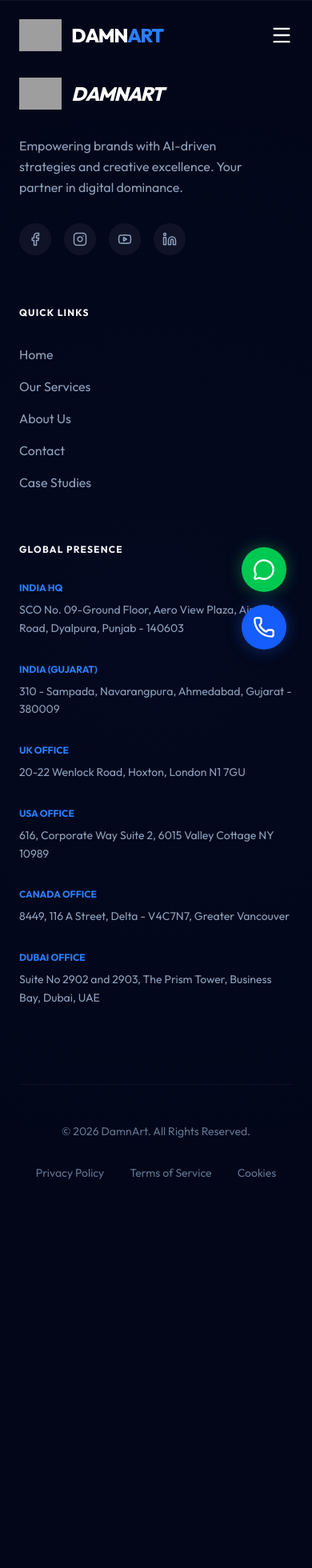
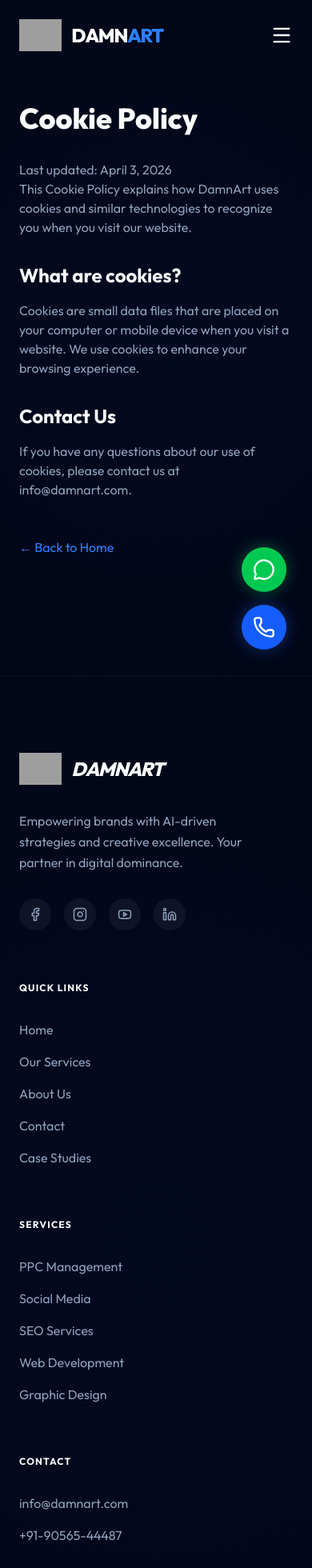
Before and after one commit to rounakdutta121/damnartusa, a React (Vite) app: page /cookies in a window 390 px wide. Shown: the top 1960 px of the page at 80% size. Before the commit the page ends 1572 px from the top, so only its background shows below. Built offline with nearby package versions, Linux system fonts and the light colour scheme; grey boxes are pictures that could not be loaded.

Commit message:
Fix footer links and add legal pages
- Update Footer to use Link for all navigation
- Add Services and Contact sections to Footer
- Fix email and phone links with mailto and tel
- Create Privacy, Terms, Cookies pages
- Add routes for legal pages
- Update sitemap with new pages

```diff
--- a/src/App.tsx
+++ b/src/App.tsx
@@ -22,6 +22,9 @@ const PayPerValidLead = lazy(() => import('./pages/PayPerValidLead'));
 const InfluencerMarketing = lazy(() => import('./pages/InfluencerMarketing'));
 const Blogs = lazy(() => import('./pages/Blogs'));
 const BlogDetail = lazy(() => import('./pages/BlogDetail'));
+const Privacy = lazy(() => import('./pages/Privacy'));
+const Terms = lazy(() => import('./pages/Terms'));
+const Cookies = lazy(() => import('./pages/Cookies'));
 
 const ScrollToTop = () => {
   const { pathname, hash } = useLocation();
@@ -96,6 +99,9 @@ export default function App() {
               <Route path="/influencer-marketing" element={<InfluencerMarketing />} />
               <Route path="/blogs" element={<Blogs />} />
               <Route path="/blog/:slug" element={<BlogDetail />} />
+              <Route path="/privacy" element={<Privacy />} />
+              <Route path="/terms" element={<Terms />} />
+              <Route path="/cookies" element={<Cookies />} />
             </Routes>
           </Suspense>
         </main>
--- a/src/components/Footer.tsx
+++ b/src/components/Footer.tsx
@@ -9,10 +9,10 @@ export const Footer = () => {
       <div className="max-w-7xl mx-auto px-6">
         <div className="grid grid-cols-1 md:grid-cols-2 lg:grid-cols-4 gap-16 mb-24">
           <div className="space-y-8">
-            <div className="flex items-center gap-3">
+            <Link to="/" className="flex items-center gap-3">
               <img src={ASSETS.logo} alt="DamnArt Logo" width="100" height="100" loading="lazy" className="h-10 w-auto object-contain" referrerPolicy="no-referrer" />
               <span className="text-2xl font-black text-white tracking-tighter italic uppercase">DamnArt</span>
-            </div>
+            </Link>
             <p className="text-slate-400 leading-relaxed max-w-xs">
               Empowering brands with AI-driven strategies and creative excellence. Your partner in digital dominance.
             </p>
@@ -45,36 +45,40 @@ export const Footer = () => {
               <li><Link to="/services" className="hover:text-blue-500 transition-colors">Our Services</Link></li>
               <li><Link to="/about" className="hover:text-blue-500 transition-colors">About Us</Link></li>
               <li><Link to="/contact" className="hover:text-blue-500 transition-colors">Contact</Link></li>
-              <li><a href="/#blogs" className="hover:text-blue-500 transition-colors">Case Studies</a></li>
+              <li><Link to="/blogs" className="hover:text-blue-500 transition-colors">Case Studies</Link></li>
             </ul>
           </div>
 
-          <div className="lg:col-span-2">
-            <h3 className="text-white font-bold mb-8 uppercase tracking-widest text-xs">Global Presence</h3>
-            <div className="grid grid-cols-1 md:grid-cols-2 gap-8">
-              {[
-                { title: "India HQ", address: "SCO No. 09-Ground Floor, Aero View Plaza, Airport Road, Dyalpura, Punjab - 140603" },
-                { title: "India (Gujarat)", address: "310 - Sampada, Navarangpura, Ahmedabad, Gujarat - 380009" },
-                { title: "UK Office", address: "20-22 Wenlock Road, Hoxton, London N1 7GU" },
-                { title: "USA Office", address: "616, Corporate Way Suite 2, 6015 Valley Cottage NY 10989" },
-                { title: "Canada Office", address: "8449, 116 A Street, Delta - V4C7N7, Greater Vancouver" },
-                { title: "Dubai Office", address: "Suite No 2902 and 2903, The Prism Tower, Business Bay, Dubai, UAE" }
-              ].map((office, idx) => (
-                <div key={idx} className="space-y-2">
-                  <p className="text-blue-500 font-bold text-xs uppercase">{office.title}</p>
-                  <p className="text-slate-400 text-sm leading-relaxed">{office.address}</p>
-                </div>
-              ))}
-            </div>
+          <div>
+            <h3 className="text-white font-bold mb-8 uppercase tracking-widest text-xs">Services</h3>
+            <ul className="space-y-4 text-slate-400">
+              <li><Link to="/ppc" className="hover:text-blue-500 transition-colors">PPC Management</Link></li>
+              <li><Link to="/smm" className="hover:text-blue-500 transition-colors">Social Media</Link></li>
+              <li><Link to="/seo" className="hover:text-blue-500 transition-colors">SEO Services</Link></li>
+              <li><Link to="/web-development" className="hover:text-blue-500 transition-colors">Web Development</Link></li>
+              <li><Link to="/graphic-design" className="hover:text-blue-500 transition-colors">Graphic Design</Link></li>
+            </ul>
+          </div>
+
+          <div>
+            <h3 className="text-white font-bold mb-8 uppercase tracking-widest text-xs">Contact</h3>
+            <ul className="space-y-4 text-slate-400">
+              <li className="hover:text-blue-500 transition-colors cursor-pointer">
+                <a href="mailto:info@damnart.com" className="hover:text-blue-500 transition-colors">info@damnart.com</a>
+              </li>
+              <li className="hover:text-blue-500 transition-colors cursor-pointer">
+                <a href="tel:+919056544487" className="hover:text-blue-500 transition-colors">+91-90565-44487</a>
+              </li>
+            </ul>
           </div>
         </div>
 
         <div className="pt-12 border-t border-white/5 flex flex-col md:flex-row justify-between items-center gap-8 text-sm text-slate-500">
           <p>© 2026 DamnArt. All Rights Reserved.</p>
           <div className="flex gap-8">
-            <a href="#" className="hover:text-white transition-colors">Privacy Policy</a>
-            <a href="#" className="hover:text-white transition-colors">Terms of Service</a>
-            <a href="#" className="hover:text-white transition-colors">Cookies</a>
+            <Link to="/privacy" className="hover:text-white transition-colors">Privacy Policy</Link>
+            <Link to="/terms" className="hover:text-white transition-colors">Terms of Service</Link>
+            <Link to="/cookies" className="hover:text-white transition-colors">Cookies</Link>
           </div>
         </div>
       </div>
--- /dev/null
+++ b/src/pages/Cookies.tsx
@@ -0,0 +1,22 @@
+import { Link } from 'react-router-dom';
+
+export default function Cookies() {
+  return (
+    <div className="min-h-screen pt-32 pb-16 section-dark">
+      <div className="max-w-4xl mx-auto px-6">
+        <h1 className="text-4xl md:text-5xl font-black text-white mb-8">Cookie Policy</h1>
+        <div className="prose prose-invert prose-lg max-w-none text-slate-400">
+          <p>Last updated: April 3, 2026</p>
+          <p>This Cookie Policy explains how DamnArt uses cookies and similar technologies to recognize you when you visit our website.</p>
+          <h2 className="text-2xl font-bold text-white mt-8 mb-4">What are cookies?</h2>
+          <p>Cookies are small data files that are placed on your computer or mobile device when you visit a website. We use cookies to enhance your browsing experience.</p>
+          <h2 className="text-2xl font-bold text-white mt-8 mb-4">Contact Us</h2>
+          <p>If you have any questions about our use of cookies, please contact us at info@damnart.com.</p>
+        </div>
+        <div className="mt-12">
+          <Link to="/" className="text-blue-500 hover:text-blue-400">← Back to Home</Link>
+        </div>
+      </div>
+    </div>
+  );
+}
--- /dev/null
+++ b/src/pages/Privacy.tsx
@@ -0,0 +1,20 @@
+import { Link } from 'react-router-dom';
+
+export default function Privacy() {
+  return (
+    <div className="min-h-screen pt-32 pb-16 section-dark">
+      <div className="max-w-4xl mx-auto px-6">
+        <h1 className="text-4xl md:text-5xl font-black text-white mb-8">Privacy Policy</h1>
+        <div className="prose prose-invert prose-lg max-w-none text-slate-400">
+          <p>Last updated: April 3, 2026</p>
+          <p>DamnArt respects your privacy and is committed to protecting your personal data. This privacy policy will inform you about how we look after your personal data when you visit our website.</p>
+          <h2 className="text-2xl font-bold text-white mt-8 mb-4">Contact Us</h2>
+          <p>If you have any questions about this privacy policy, please contact us at info@damnart.com.</p>
+        </div>
+        <div className="mt-12">
+          <Link to="/" className="text-blue-500 hover:text-blue-400">← Back to Home</Link>
+        </div>
+      </div>
+    </div>
+  );
+}
--- /dev/null
+++ b/src/pages/Terms.tsx
@@ -0,0 +1,20 @@
+import { Link } from 'react-router-dom';
+
+export default function Terms() {
+  return (
+    <div className="min-h-screen pt-32 pb-16 section-dark">
+      <div className="max-w-4xl mx-auto px-6">
+        <h1 className="text-4xl md:text-5xl font-black text-white mb-8">Terms of Service</h1>
+        <div className="prose prose-invert prose-lg max-w-none text-slate-400">
+          <p>Last updated: April 3, 2026</p>
+          <p>By accessing and using the DamnArt website and services, you accept and agree to be bound by the terms and provisions of this agreement.</p>
+          <h2 className="text-2xl font-bold text-white mt-8 mb-4">Contact Us</h2>
+          <p>If you have any questions about these Terms, please contact us at info@damnart.com.</p>
+        </div>
+        <div className="mt-12">
+          <Link to="/" className="text-blue-500 hover:text-blue-400">← Back to Home</Link>
+        </div>
+      </div>
+    </div>
+  );
+}
```
Also changed, not shown: 1 other file (tests, documents, lock files or other folders).
